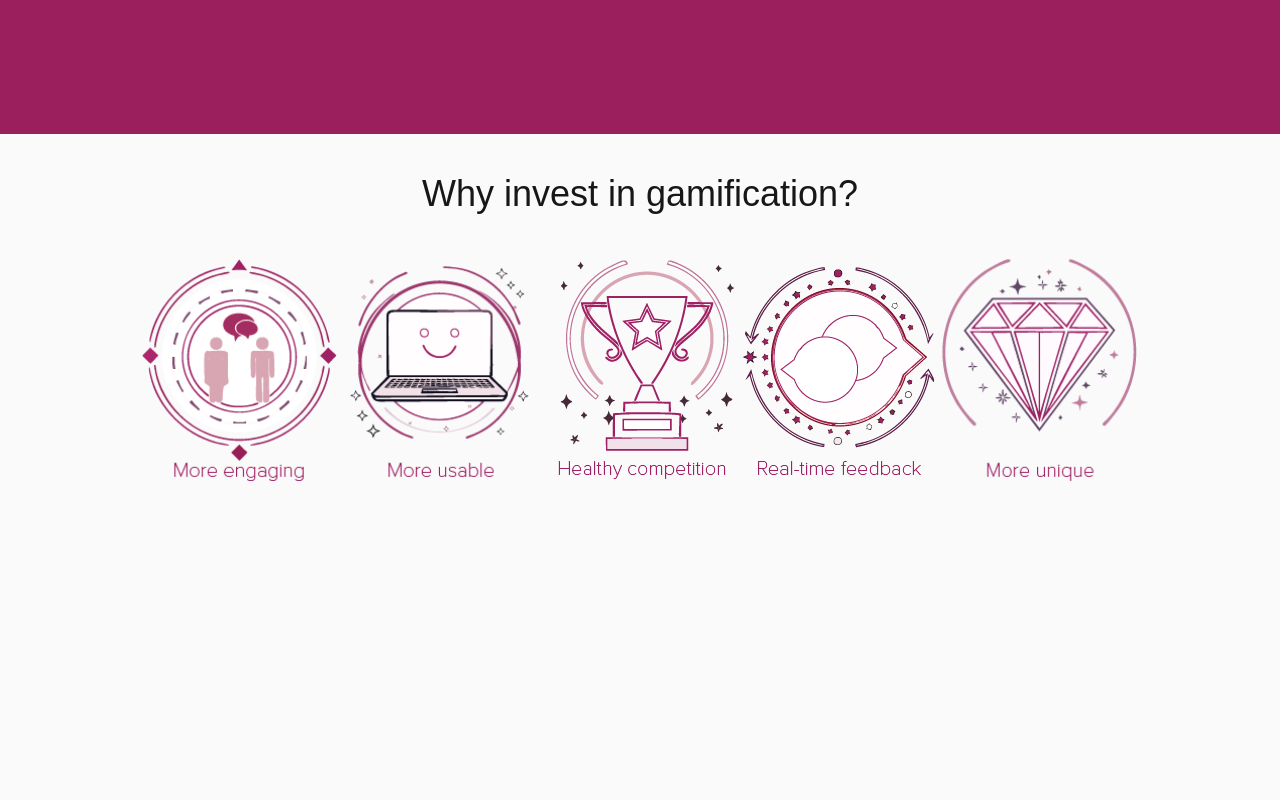
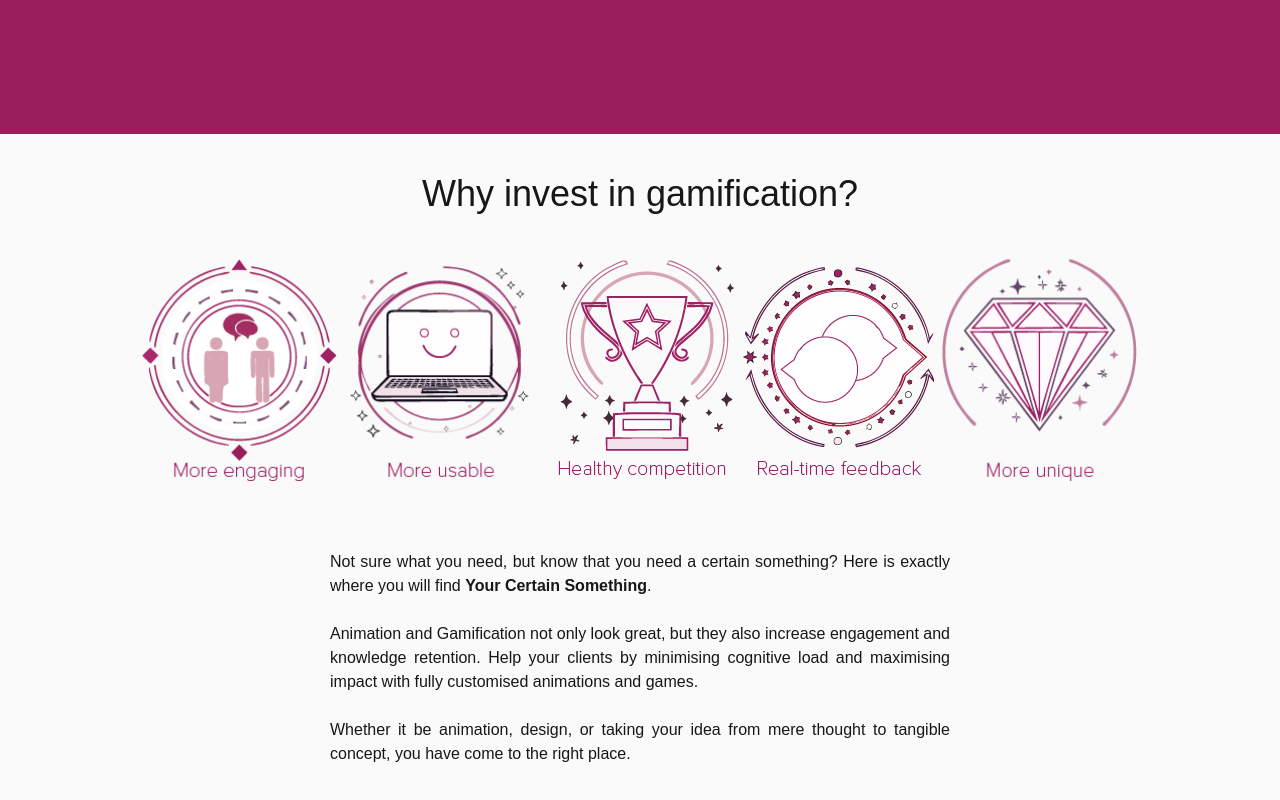
Before and after one commit to SyntaxxSensei/yourcertainsomething, a Next.js app: page / in a window 1280 px wide. Shown: the part 566-1366 px from the top of the page. Before the commit the page ends 1166 px from the top, so only its background shows below. Built offline with nearby package versions, Linux system fonts and the light colour scheme.

Commit message:
Added text area component

```diff
--- a/src/app/page.tsx
+++ b/src/app/page.tsx
@@ -1,11 +1,13 @@
 import Hero from "@/components/Hero";
 import ImageSection from "@/components/ImageSection";
+import TextArea from "@/components/TextArea";
 
 export default function Home() {
   return (
     <>
       <Hero />
       <ImageSection />
+      <TextArea />
     </>
   );
 }
--- a/src/components/ImageSection.tsx
+++ b/src/components/ImageSection.tsx
@@ -17,7 +17,6 @@ export default function ImageSection() {
                     <Image className="w-auto" src={'/images/more-unique.webp'} alt='logo' width="100" height="100" />
                 </div>
             </div>
-            <div className="border-b-2 border-grey-200 m-6"></div>
         </div>
     );
 }
--- a/src/components/NavBar.tsx
+++ b/src/components/NavBar.tsx
@@ -12,7 +12,7 @@ export default function NavBar() {
             <nav className="flex flex-row p-5 justify-between items-center">
                 <div className="flex items-center gap-x-1">
                     <a href='/'>
-                        <Image src={'/images/heartlogo.gif'} alt='logo' width="60" height="60" />
+                        <Image src={'/images/heartlogo.gif'} alt='logo' width="60" height="60" unoptimized />
                     </a>
                     <p className="text-sm sm:text-2xl font-bold"><a href="/">Your Certain Something</a></p>
                 </div>
--- /dev/null
+++ b/src/components/TextArea.tsx
@@ -0,0 +1,16 @@
+export default function TextArea() {
+    return (
+        <div className="flex flex-col m-10 items-justify text-justify">
+            <p className="ml-auto mr-auto md:max-w-[620px] pb-6">
+                Not sure what you need, but know that you need a certain something? Here is exactly where you will find <b>Your Certain Something</b>.
+            </p>
+            <p className="ml-auto mr-auto md:max-w-[620px] pb-6">
+                Animation and Gamification not only look great, but they also increase engagement and knowledge retention.
+                Help your clients by minimising cognitive load and maximising impact with fully customised animations and games.
+            </p>
+            <p className="ml-auto mr-auto md:max-w-[620px] pb-6">
+                Whether it be animation, design, or taking your idea from mere thought to tangible concept, you have come to the right place.
+            </p>
+        </div>
+    );
+}
```
